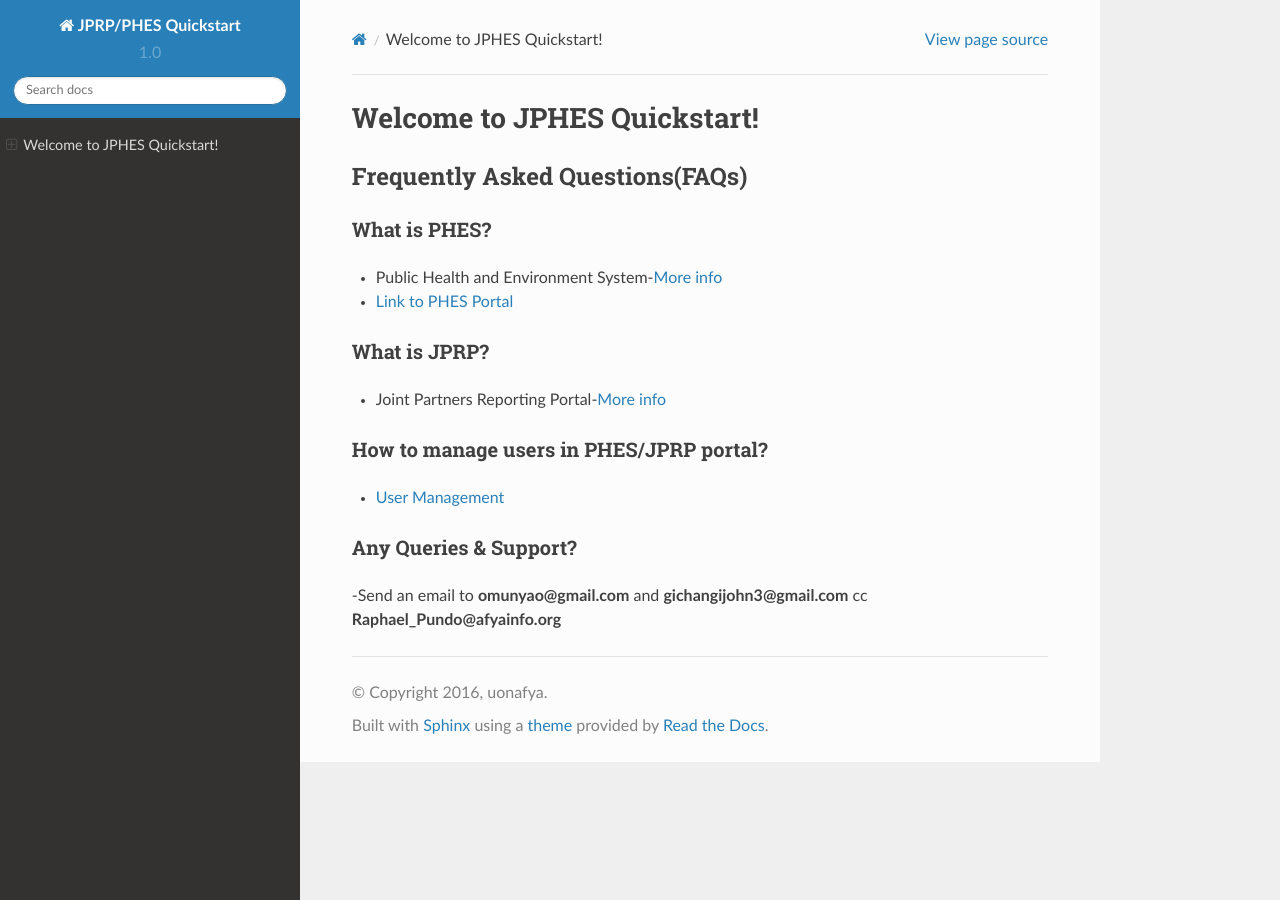
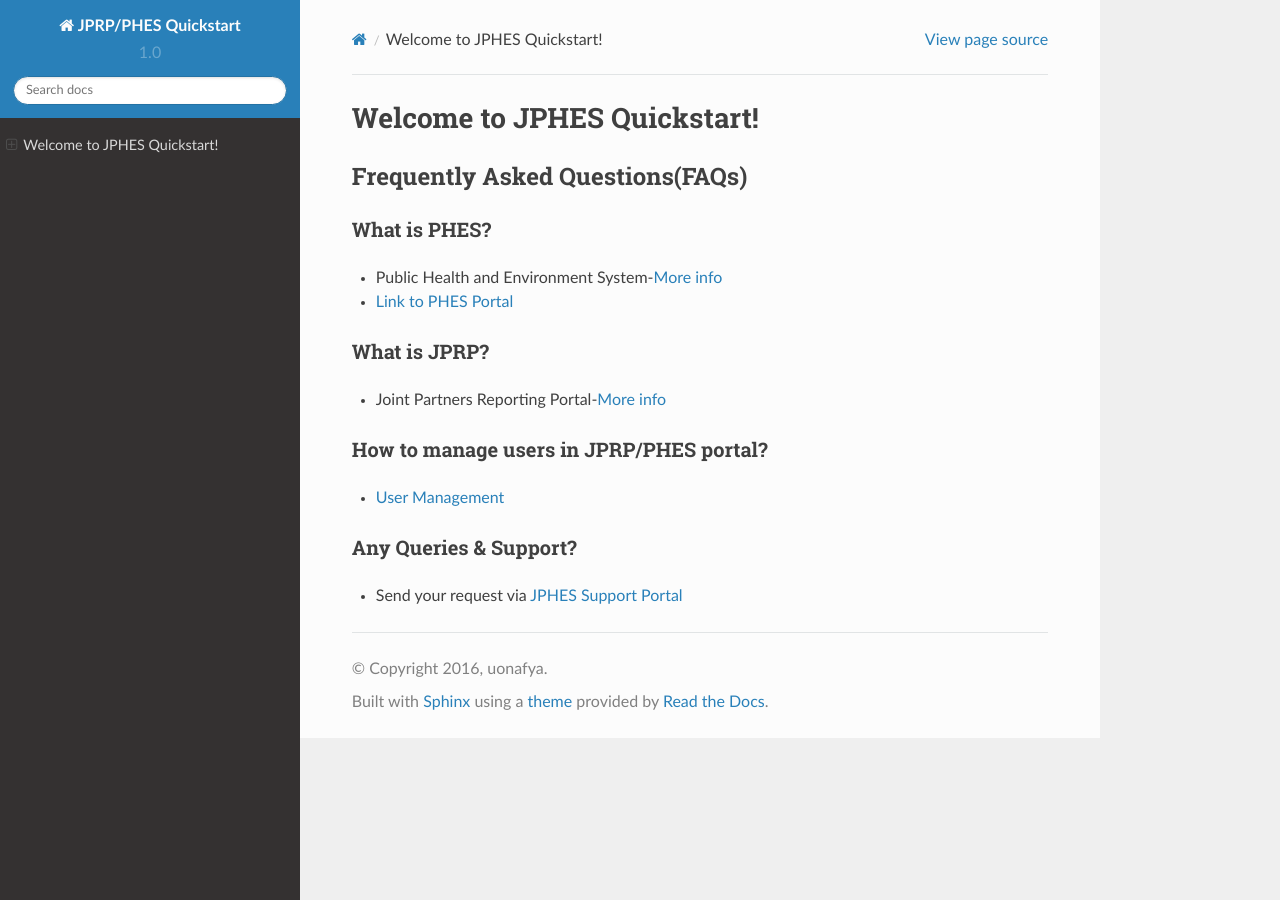
Before and after one commit to uonafya/quickstart, a Sphinx documentation site: the page built from source/index.rst, in a window 1280 px wide. Built offline with Sphinx 7.4.7 and the Read the Docs theme 2.0.0, drawn with Linux system fonts in a browser that asks for light colours.

Commit message:
Update index.rst

```diff
--- a/source/index.rst
+++ b/source/index.rst
@@ -18,13 +18,14 @@ What is JPRP?
 ++++++++++++++
 - Joint Partners Reporting Portal-`More info <http://jprp-docs.readthedocs.org/en/latest/>`_
 
-How to manage users in PHES/JPRP portal?
+
+How to manage users in JPRP/PHES portal?
 +++++++++++++++++++++++++++++++++++++++++
 - `User Management <http://jprp-docs.readthedocs.org/en/latest/users.html>`_
 
 Any Queries & Support?
 +++++++++++++++++++++++++++++++++++++++++
--Send an email to  **omunyao@gmail.com** and **gichangijohn3@gmail.com** cc **Raphael_Pundo@afyainfo.org**
+- Send your request via `JPHES Support Portal <https://jphes-support.on.spiceworks.com/portal>`_
 
 
 
```
